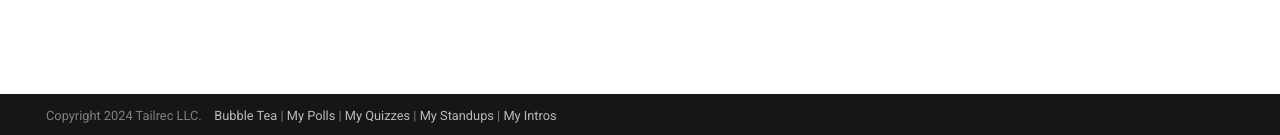
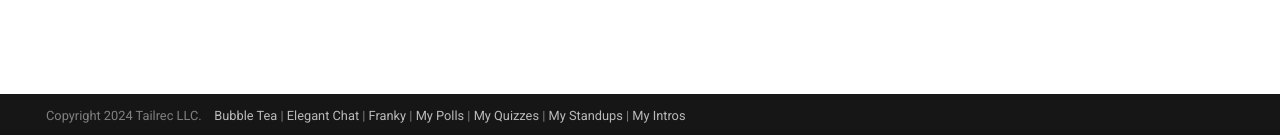
Before and after one commit to TailrecIO/bubbletea-help, an MkDocs documentation site: the page built from docs/index.md, in a window 1280 px wide. Shown: the part 762-897 px from the top of the page. Built offline with MkDocs 1.6.1 and Material for MkDocs 9.7.7, drawn with Linux system fonts in a browser that asks for light colours.

Commit message:
add new projects

```diff
--- a/docs/overrides/partials/copyright.html
+++ b/docs/overrides/partials/copyright.html
@@ -18,6 +18,8 @@ This file was automatically generated - do not edit
     Copyright <script>document.write(new Date().getFullYear())</script> Tailrec LLC.
     &nbsp;&nbsp;
     <a href="https://bubbletea.cloud" target="_blank">Bubble Tea</a> |
+    <a href="https://elechat.bubbletea.cloud" target="_blank">Elegant Chat</a> |
+    <a href="https://franky.bubbletea.cloud" target="_blank">Franky</a> |
     <a href="https://mypolls.bubbletea.cloud" target="_blank">My Polls</a> |
     <a href="https://myquizzes.bubbletea.cloud" target="_blank">My Quizzes</a> |
     <a href="https://mystandups.bubbletea.cloud" target="_blank">My Standups</a> |
```
